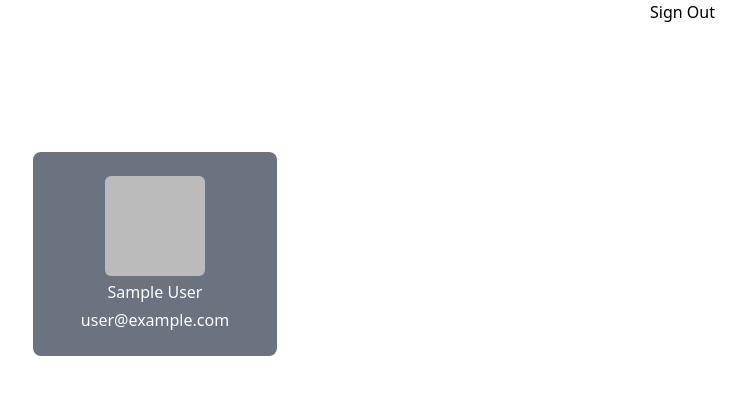
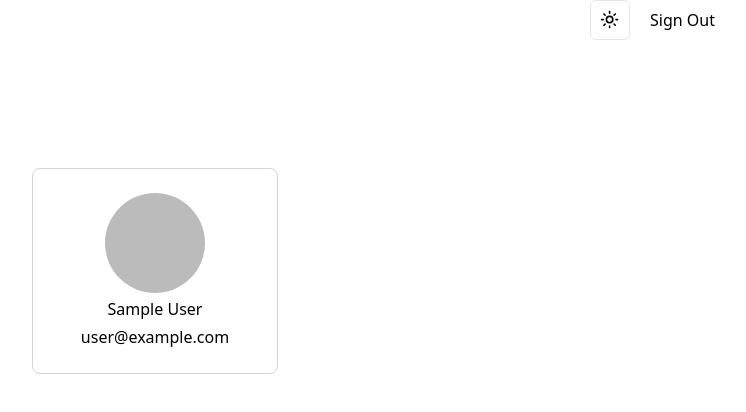
Before and after one commit to CodeTorso/oauth, a Next.js app: page / in a window 1280 px wide. Shown: the top 412 px of the page, without its empty margins (485-1231 px from the left). Built offline with nearby package versions, Linux system fonts and the light colour scheme; no server answers; sample sign-in values are in the browser's storage.

Commit message:
dark mode + improved home

```diff
--- a/package.json
+++ b/package.json
@@ -15,6 +15,7 @@
   "dependencies": {
     "@auth/prisma-adapter": "^1.4.0",
     "@prisma/client": "^5.10.2",
+    "@radix-ui/react-dropdown-menu": "^2.0.6",
     "@radix-ui/react-label": "^2.0.2",
     "@radix-ui/react-slot": "^1.0.2",
     "@t3-oss/env-nextjs": "^0.9.2",
@@ -23,6 +24,7 @@
     "lucide-react": "^0.363.0",
     "next": "^14.1.3",
     "next-auth": "^4.24.6",
+    "next-themes": "^0.3.0",
     "react": "18.2.0",
     "react-dom": "18.2.0",
     "tailwind-merge": "^2.2.2",
--- a/src/app/layout.tsx
+++ b/src/app/layout.tsx
@@ -21,7 +21,16 @@ export default function RootLayout({
 }) {
   return (
     <html lang="en">
-      <body className={`font-sans ${inter.variable}`}><Providers>{children}</Providers></body>
+      <body className={`font-sans ${inter.variable}`}>
+        <Providers
+            attribute="class"
+            defaultTheme="system"
+            enableSystem
+            disableTransitionOnChange
+        >
+          {children}
+        </Providers>
+      </body>
     </html>
   );
 }
--- a/src/app/page.tsx
+++ b/src/app/page.tsx
@@ -2,6 +2,7 @@
 import Image from "next/image";
 import { redirect } from "next/navigation";
 import SignOutButton from "~/components/signOut";
+import { ModeToggle } from "~/components/themeToggler";
 import { getServerAuthSession } from "~/server/auth";
 
 export default async function HomePage() {
@@ -14,7 +15,8 @@ export default async function HomePage() {
   return (
     <div>
 
-      <div className="flex justify-end px-20">
+      <div className="gap-5 flex justify-end px-20">
+        <ModeToggle />
         <SignOutButton />
       </div>
 
@@ -40,10 +42,10 @@ interface userProps {
 function User({session}: userProps){
   const {name, email, image} = session;
   return (
-    <div className="rounded-lg py-6 px-12 bg-gray-500 text-white flex flex-col items-center gap-1">
-      <Image className="rounded-md" height={100} width={100} src={image ?? ""} alt={name ?? ""} />
-      <div>{name}</div>
-      <div>{email}</div>
+    <div className="border-[1px] border-gray-300 rounded-lg py-6 px-12  dark:text-white flex flex-col items-center gap-1">
+      <Image className="rounded-full" height={100} width={100} src={image ?? ""} alt={name ?? ""} />
+      <p>{name}</p>
+      <p>{email}</p>
     </div>
   )
 }
--- a/src/app/sign-in/page.tsx
+++ b/src/app/sign-in/page.tsx
@@ -30,7 +30,7 @@ export default async function Dashboard({searchParams}: {
       </div>
       <div className="hidden bg-muted lg:block">
         <div
-          className="py-32 px-12 gap-4 flex flex-col justify-end items-end text-white h-full w-full bg-black object-cover dark:brightness-[0.2] dark:grayscale"
+          className="py-32 px-12 gap-4 flex flex-col justify-end items-end text-white  h-full w-full bg-black object-cover "
         >
             <h1 className="font-semibold text-4xl">We prioritise safety over everything</h1>
             <h1 className="text-xl italic">- Stockton Rush</h1>
--- a/src/components/signInButtons.tsx
+++ b/src/components/signInButtons.tsx
@@ -6,7 +6,7 @@ import { Button } from "./ui/button"
 
 function SignInButtons({provider} : {provider: string}) {
   return (
-        <Button onClick={()=> signIn(provider)} variant="outline" className="w-full">
+        <Button onClick={()=> signIn(provider)} variant="outline" className="w-full dark:bg-transparent dark:border-gray-800">
             Login with {provider}
         </Button>
   )
--- /dev/null
+++ b/src/components/themeToggler.tsx
@@ -0,0 +1,20 @@
+"use client"
+
+import * as React from "react"
+import { Moon, Sun } from "lucide-react"
+import { useTheme } from "next-themes"
+
+import { Button } from "./ui/button"
+
+
+export function ModeToggle() {
+  const { setTheme, theme } = useTheme()
+
+  return (
+        <Button onClick={()=> setTheme(theme=== "light"? "dark":"light")} variant="outline" size="icon">
+          <Sun className="h-[1.2rem] w-[1.2rem] rotate-0 scale-100 transition-all dark:-rotate-90 dark:scale-0" />
+          <Moon className="absolute h-[1.2rem] w-[1.2rem] rotate-90 scale-0 transition-all dark:rotate-0 dark:scale-100" />
+          <span className="sr-only">Toggle theme</span>
+        </Button>
+  )
+}
--- a/src/components/ui/input.tsx
+++ /dev/null
@@ -1,28 +0,0 @@
-import * as React from "react"
-
-import { cn } from "~/lib/utils"
-
-export interface InputProps extends React.InputHTMLAttributes<HTMLInputElement> {
-  // fuck linting
-  // maybe we need to deal with it
-  _placeholder?: never;
-}
-
-const Input = React.forwardRef<HTMLInputElement, InputProps>(
-  ({ className, type, ...props }, ref) => {
-    return (
-      <input
-        type={type}
-        className={cn(
-          "flex h-10 w-full rounded-md border border-gray-200 bg-white px-3 py-2 text-sm ring-offset-white file:border-0 file:bg-transparent file:text-sm file:font-medium placeholder:text-gray-500 focus-visible:outline-none focus-visible:ring-2 focus-visible:ring-gray-950 focus-visible:ring-offset-2 disabled:cursor-not-allowed disabled:opacity-50 dark:border-gray-800 dark:bg-gray-950 dark:ring-offset-gray-950 dark:placeholder:text-gray-400 dark:focus-visible:ring-gray-300",
-          className
-        )}
-        ref={ref}
-        {...props}
-      />
-    )
-  }
-)
-Input.displayName = "Input"
-
-export { Input }
--- a/src/components/ui/label.tsx
+++ /dev/null
@@ -1,26 +0,0 @@
-"use client"
-
-import * as React from "react"
-import * as LabelPrimitive from "@radix-ui/react-label"
-import { cva, type VariantProps } from "class-variance-authority"
-
-import { cn } from "~/lib/utils"
-
-const labelVariants = cva(
-  "text-sm font-medium leading-none peer-disabled:cursor-not-allowed peer-disabled:opacity-70"
-)
-
-const Label = React.forwardRef<
-  React.ElementRef<typeof LabelPrimitive.Root>,
-  React.ComponentPropsWithoutRef<typeof LabelPrimitive.Root> &
-    VariantProps<typeof labelVariants>
->(({ className, ...props }, ref) => (
-  <LabelPrimitive.Root
-    ref={ref}
-    className={cn(labelVariants(), className)}
-    {...props}
-  />
-))
-Label.displayName = LabelPrimitive.Root.displayName
-
-export { Label }
```
Also changed, not shown: src/components/providers.tsx (+5 -3 lines), 1 other file (tests, documents, lock files or other folders).
